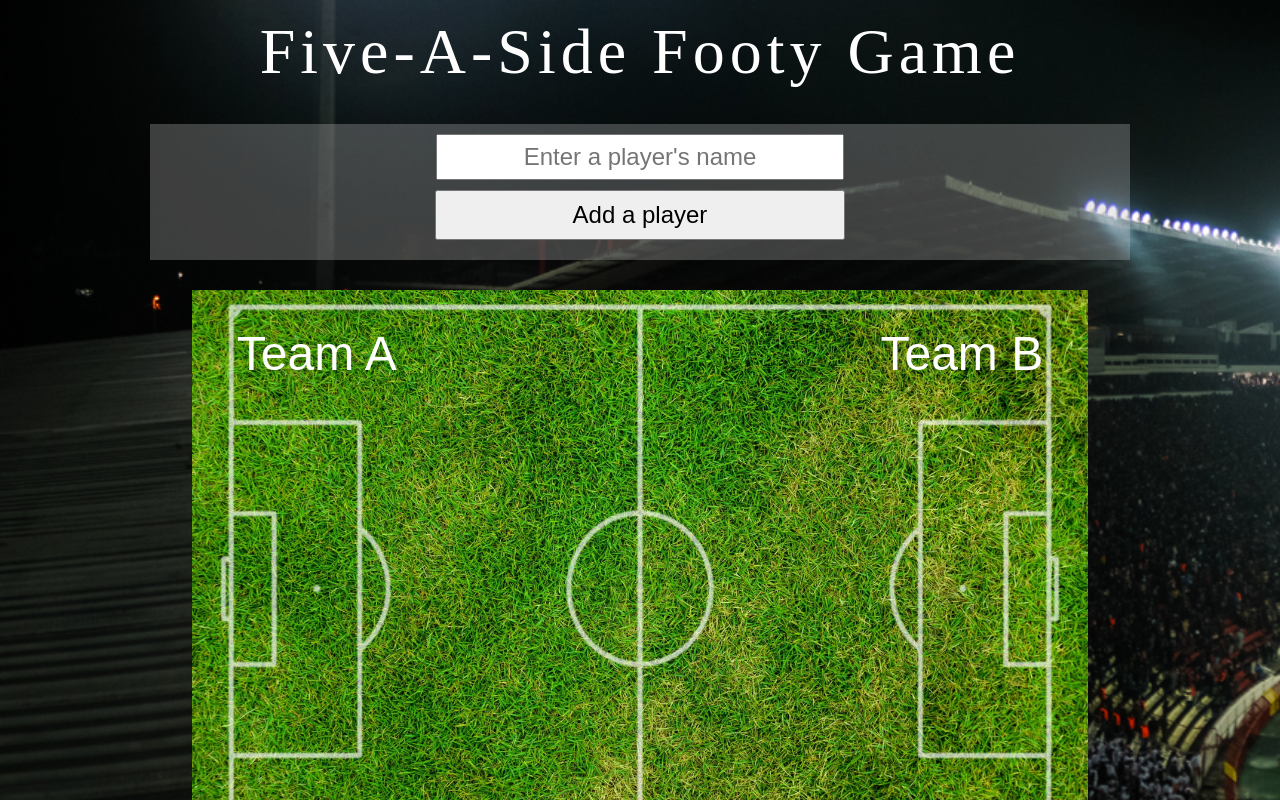
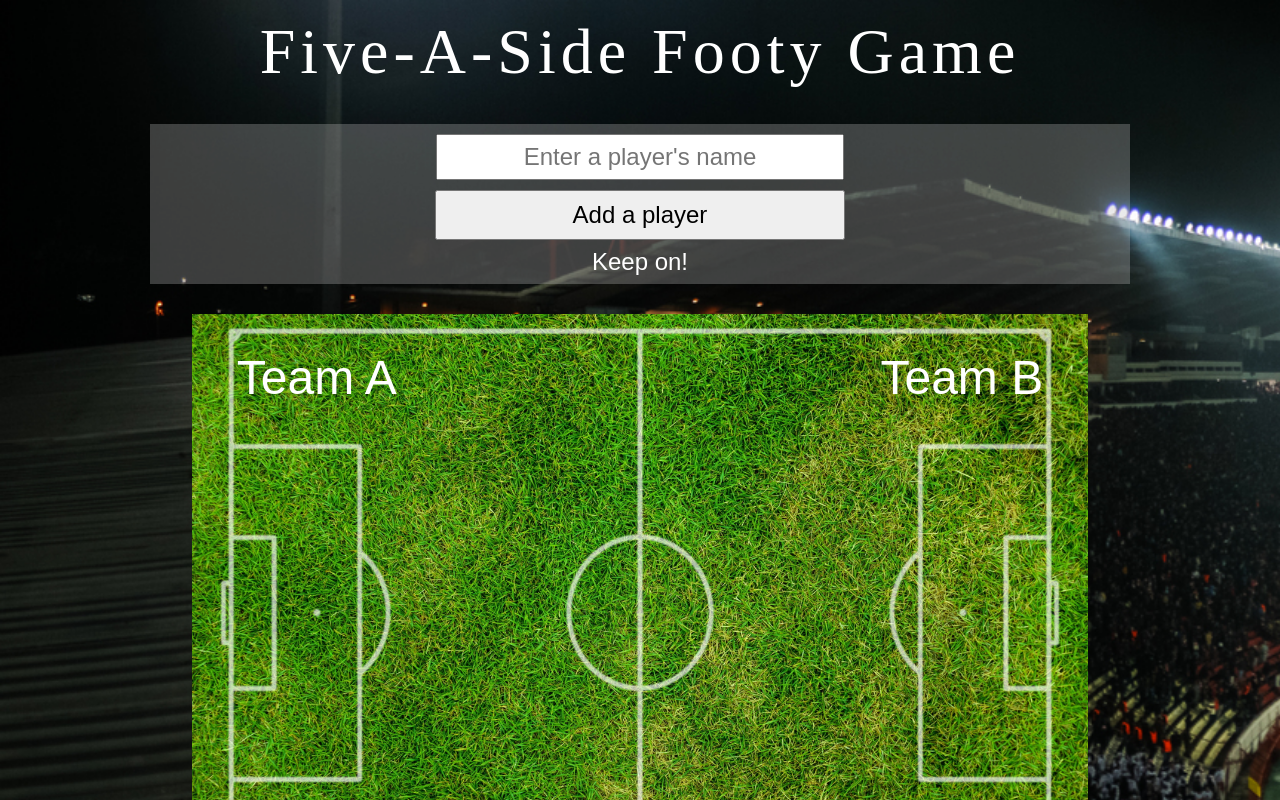
Before and after one commit to rmstibbard/five-a-side, a React (Create React App) app: page / in a window 1280 px wide. Shown: the top 800 px of the page. Built offline with nearby package versions, Linux system fonts and the light colour scheme; a web font is replaced by a local one.

Commit message:
Crude way of limiting player numbers

```diff
--- a/src/App.js
+++ b/src/App.js
@@ -6,14 +6,14 @@ import AddPlayer from './components/AddPlayer'; // Has container file
 // import CreateTeams from './components/CreateTeams';
 import DisplayTeams from './components/DisplayTeams';
 import Footer from './components/Footer/Footer';
-import NumbersReached from './components/NumbersReached';
+
 
 function App() {
   return (
     <React.Fragment>
       <Header />
       <AddPlayer />
-      <NumbersReached />
+
       {/* <ListPlayers /> */}
       {/* <CreateTeams /> */}
       <DisplayTeams />
--- a/src/_colours.css
+++ b/src/_colours.css
@@ -1,4 +1,4 @@
-.header, .team-a, .team-b, .form-header, footer {
+.header, .numbers-reached, .team-a, .team-b, .form-header, footer {
   color: white;
 }
 
--- a/src/_typography.css
+++ b/src/_typography.css
@@ -6,7 +6,7 @@ body {
   font-size: 2.5rem;
 }
 
-.form-header, .player-input, .player-submit {
+.form-header, .player-input, .player-submit, .numbers-reached {
   font-size: 1.5rem;
 }
 
--- a/src/components/AddPlayer/AddPlayer.js
+++ b/src/components/AddPlayer/AddPlayer.js
@@ -1,4 +1,5 @@
 import React, { Component } from 'react';
+import NumbersReached from '../NumbersReached';
 
 class AddPlayer extends Component {
 
@@ -43,6 +44,7 @@ class AddPlayer extends Component {
           >
             Add a player
           </button>
+          <NumbersReached />
         </form>
 
       </React.Fragment>
--- a/src/components/NumbersReached/NumbersReached.js
+++ b/src/components/NumbersReached/NumbersReached.js
@@ -2,7 +2,7 @@ import React from "react";
 
 const NumbersReached = ({ numbersReached }) => (
   <div>
-    {numbersReached ? "Numbers Reached" : null}
+    {numbersReached ? <h2 className='numbers-reached'>Numbers Reached</h2> : <h2 className='numbers-reached'>Keep on!</h2>}
   </div>
 );
 
--- a/src/data/reducer.js
+++ b/src/data/reducer.js
@@ -16,7 +16,7 @@ const shufflePlayers = (state) => {
 }
 
 const createTeams = (state) => {
-
+  if (state.shuffledList.length <= 10) {
     let teamA = state.shuffledList.filter((playerName, index) => index % 2 === 0);
     let teamB = state.shuffledList.filter((playerName, index) => index % 2 !== 0);
 
@@ -24,6 +24,13 @@ const createTeams = (state) => {
       ...state,
       teamA: teamA,
       teamB: teamB,
+    }
+  }
+  else {
+    return {
+      ...state,
+      numbersReached: true,
+    }
   }
 }
 
```
Lines whose indentation alone changed are shown as unchanged.
